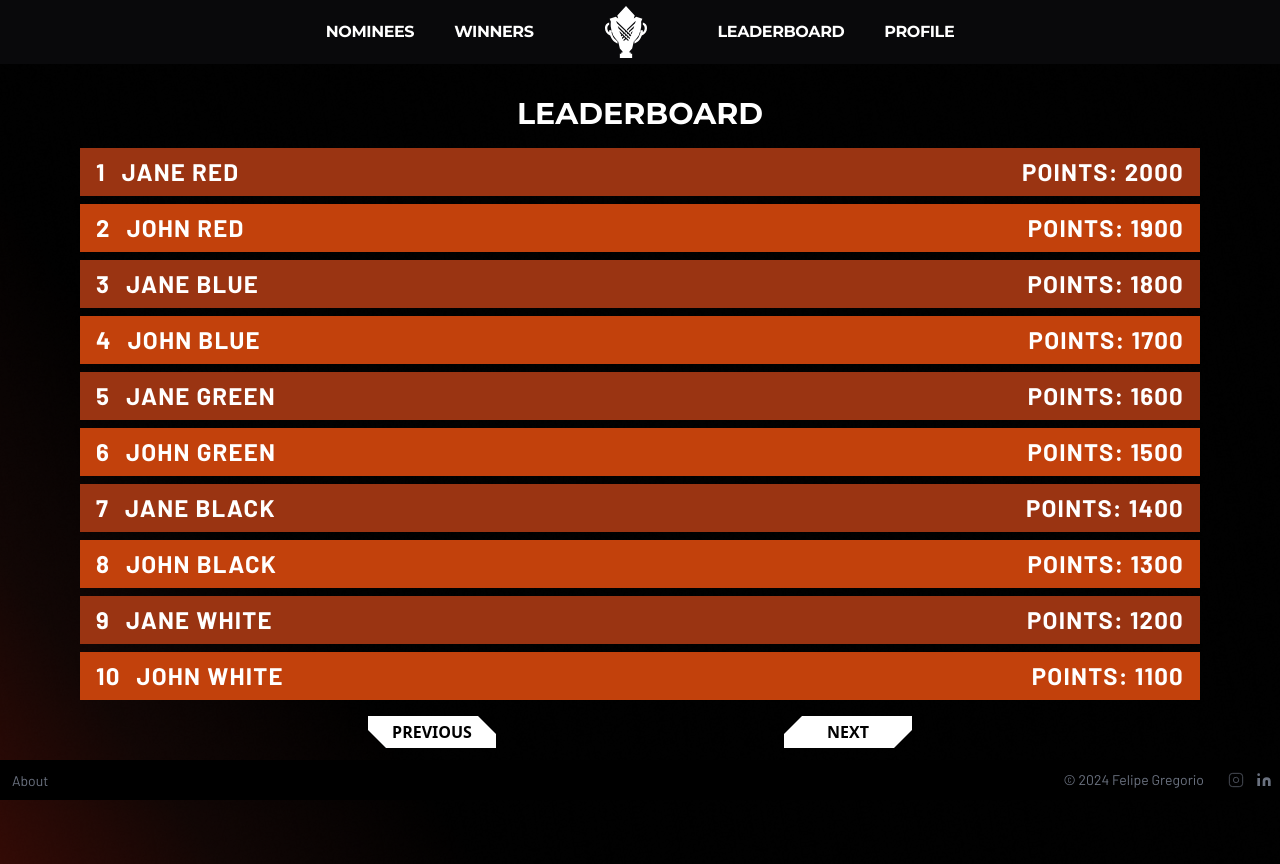
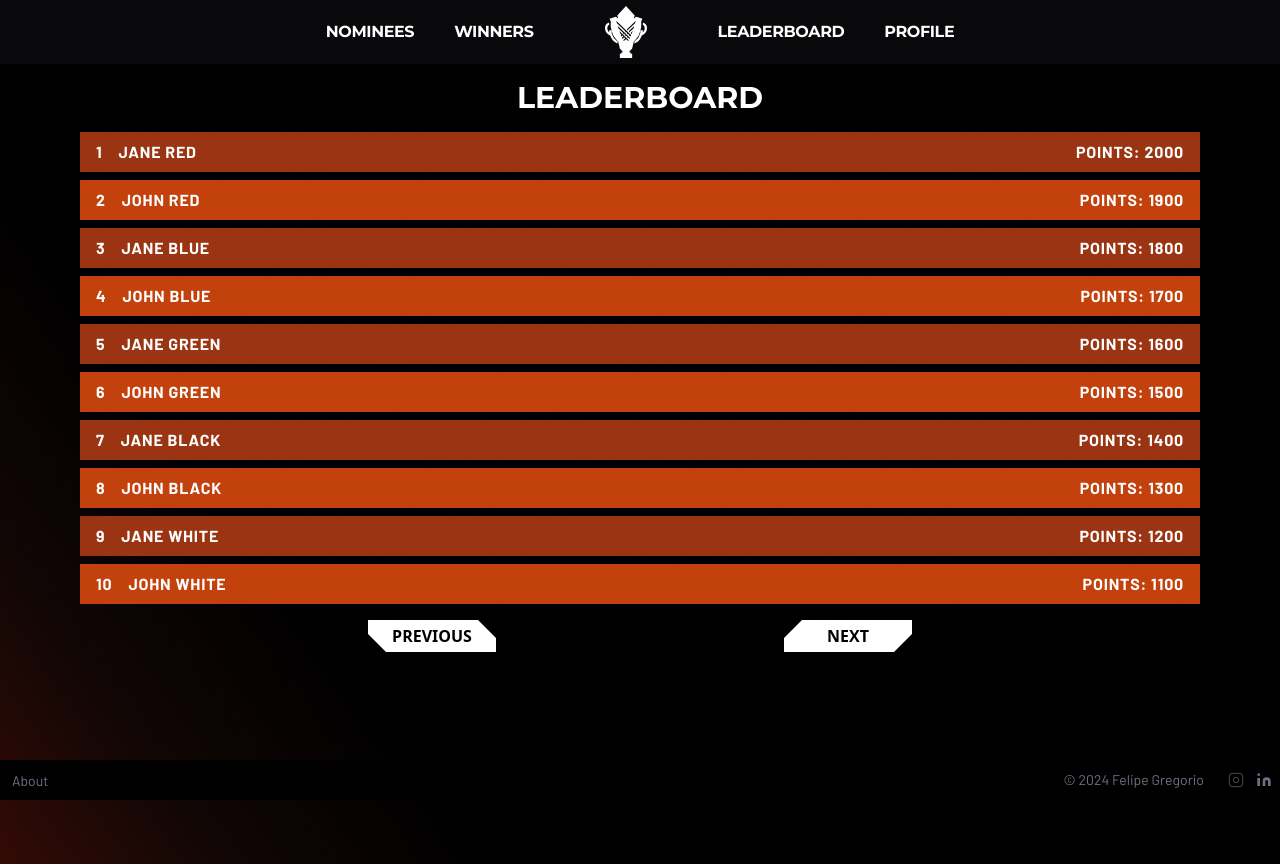
Before and after one commit to flp-gregorio/goty-bet, a React (Vite) app: page /leaderboard in a window 1280 px wide. Built offline with nearby package versions, Linux system fonts and the light colour scheme.

Commit message:
added credits and fixed some bugs on Leaderboard

```diff
--- a/src/components/LeaderboardComponent.tsx
+++ b/src/components/LeaderboardComponent.tsx
@@ -1,5 +1,5 @@
-import { useState } from 'react';
-import WhiteButtonComponent from './WhiteButtonComponent';
+import { useState } from "react";
+import WhiteButtonComponent from "./WhiteButtonComponent";
 
 interface User {
   name: string;
@@ -10,33 +10,10 @@ interface LeaderboardComponentProps {
   users: User[];
 }
 
-const UsersTestData: User[] = [
-    { name: 'John Doe', points: 200 },
-    { name: 'Jane Doe', points: 100 },
-    { name: 'John Smith', points: 300 },
-    { name: 'Jane Smith', points: 400 },
-    { name: 'John Johnson', points: 500 },
-    { name: 'Jane Johnson', points: 600 },
-    { name: 'John Jackson', points: 700 },
-    { name: 'Jane Jackson', points: 800 },
-    { name: 'John Brown', points: 900 },
-    { name: 'Jane Brown', points: 1000 },
-    { name: 'John White', points: 1100 },
-    { name: 'Jane White', points: 1200 },
-    { name: 'John Black', points: 1300 },
-    { name: 'Jane Black', points: 1400 },
-    { name: 'John Green', points: 1500 },
-    { name: 'Jane Green', points: 1600 },
-    { name: 'John Blue', points: 1700 },
-    { name: 'Jane Blue', points: 1800 },
-    { name: 'John Red', points: 1900 },
-    { name: 'Jane Red', points: 2000 },
-];
-
 const LeaderboardComponent = (props: LeaderboardComponentProps) => {
   const [currentPage, setCurrentPage] = useState(1);
   const usersPerPage = 10;
-    const users = props.users || UsersTestData.sort((a, b) => b.points - a.points);
+  const users = props.users.sort((a, b) => b.points - a.points);
   const maxPage = Math.ceil(users.length / usersPerPage);
 
   const indexOfLastUser = currentPage * usersPerPage;
@@ -55,13 +32,18 @@ const LeaderboardComponent = (props: LeaderboardComponentProps) => {
   };
 
   return (
-        <div className="container mx-auto px-20 py-8 text-center antialiased">
-            <h1 className="text-3xl font-bold text-white mb-4 font-montserrat uppercase">Leaderboard</h1>
+    <div className="container mx-auto px-20 pt-4 text-center antialiased overflow-hidden">
+      <h1 className="text-3xl font-bold text-white mb-4 font-montserrat uppercase">
+        Leaderboard
+      </h1>
       <ul className="font-montserrat uppercase">
         {currentUsers.map((user, index) => {
           const overallIndex = indexOfFirstUser + index + 1;
           return (
-                        <li key={overallIndex} className={`font-barlow font-bold uppercase tracking-wider text-2xl flex items-center justify-between mb-2 py-2 ${overallIndex % 2 === 0 ? 'bg-orange-700 ' : 'bg-orange-800'} `}>
+            <li
+              key={overallIndex}
+              className={`font-barlow font-bold uppercase tracking-wider flex items-center justify-between mb-2 py-2 ${overallIndex % 2 === 0 ? "bg-orange-700 " : "bg-orange-800"} `}
+            >
               <div>
                 <span className="text-white pl-4">{overallIndex}</span>
                 <span className="text-white pl-4 ">{user.name}</span>
@@ -74,8 +56,16 @@ const LeaderboardComponent = (props: LeaderboardComponentProps) => {
         })}
       </ul>
       <div className="mt-4 flex flex-row justify-evenly">
-                <WhiteButtonComponent text="Previous" type={true} click={() => handlePageChange(currentPage - 1)} />
-                <WhiteButtonComponent text="Next" type={false} click={() => handlePageChange(currentPage + 1)} />
+        <WhiteButtonComponent
+          text="Previous"
+          type={true}
+          click={() => handlePageChange(currentPage - 1)}
+        />
+        <WhiteButtonComponent
+          text="Next"
+          type={false}
+          click={() => handlePageChange(currentPage + 1)}
+        />
       </div>
     </div>
   );
--- a/src/pages/About/index.tsx
+++ b/src/pages/About/index.tsx
@@ -26,6 +26,9 @@ const About = () => {
             </a>{" "}
             as a self imposed challenge while I'm on break.
           </p>
+          <p>
+            Many thanks to <a href="https://github.com/douglasew"> Leandro Rocha </a> and <a href="https://github.com/douglasew"> Douglas Ewerton </a> for the help with the project organization. It woundn't be possible without them.
+          </p>
         </div>
       </div>
     </LayoutSystemComponent>
--- a/src/pages/Leaderboard/index.tsx
+++ b/src/pages/Leaderboard/index.tsx
@@ -1,10 +1,33 @@
 import LayoutSystemComponent from "../../components/Layouts/LayoutSystemComponent";
 import LeaderboardComponent from "../../components/LeaderboardComponent";
+
+const UsersTestData: User[] = [
+  { name: 'John Doe', points: 200 },
+  { name: 'Jane Doe', points: 100 },
+  { name: 'John Smith', points: 300 },
+  { name: 'Jane Smith', points: 400 },
+  { name: 'John Johnson', points: 500 },
+  { name: 'Jane Johnson', points: 600 },
+  { name: 'John Jackson', points: 700 },
+  { name: 'Jane Jackson', points: 800 },
+  { name: 'John Brown', points: 900 },
+  { name: 'Jane Brown', points: 1000 },
+  { name: 'John White', points: 1100 },
+  { name: 'Jane White', points: 1200 },
+  { name: 'John Black', points: 1300 },
+  { name: 'Jane Black', points: 1400 },
+  { name: 'John Green', points: 1500 },
+  { name: 'Jane Green', points: 1600 },
+  { name: 'John Blue', points: 1700 },
+  { name: 'Jane Blue', points: 1800 },
+  { name: 'John Red', points: 1900 },
+  { name: 'Jane Red', points: 2000 },
+];
 
 const Leaderboard = () => {
   return (
     <LayoutSystemComponent>
-      <LeaderboardComponent/>
+      <LeaderboardComponent users={UsersTestData}/>
     </LayoutSystemComponent>
   );
 };
```
Lines whose indentation alone changed are shown as unchanged.
